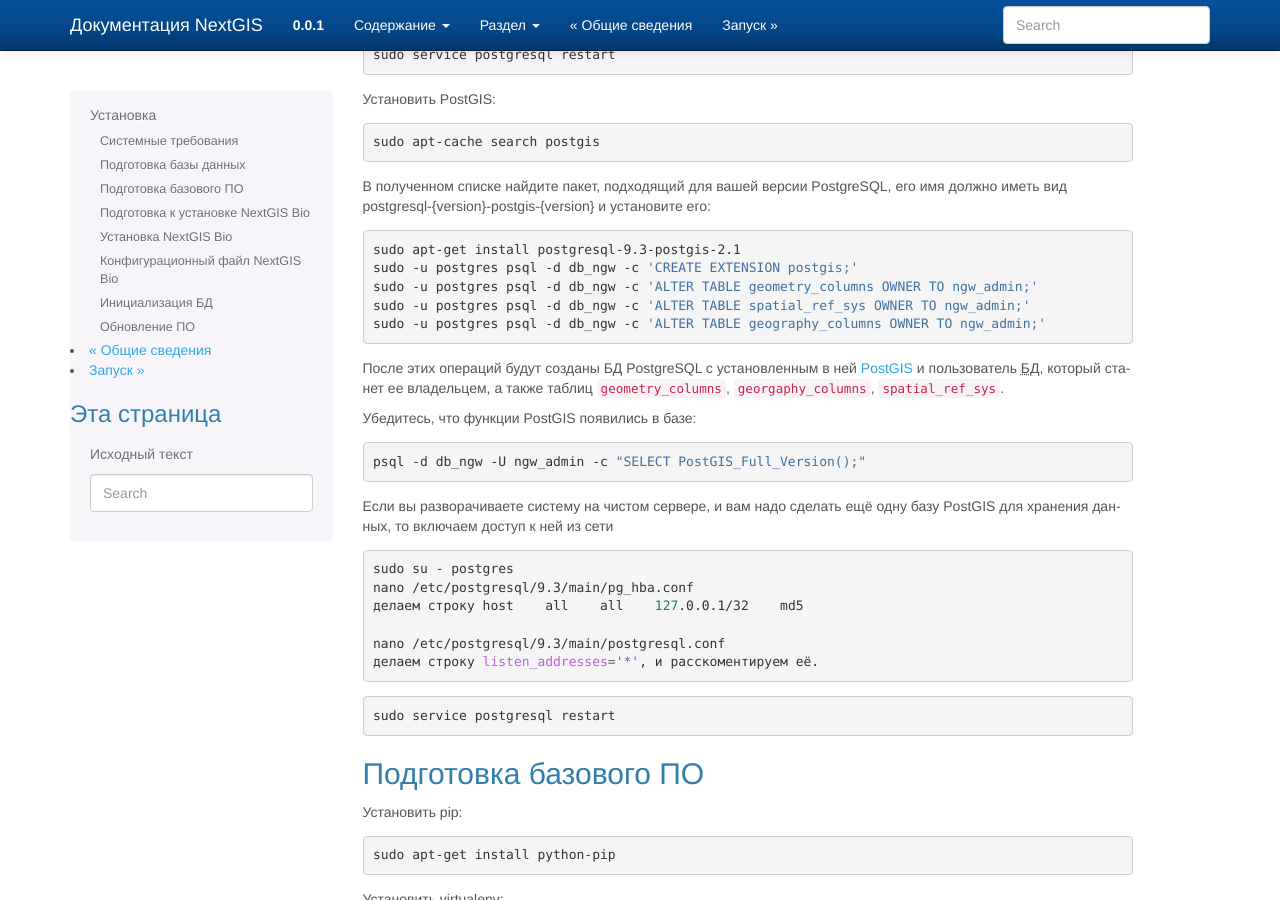
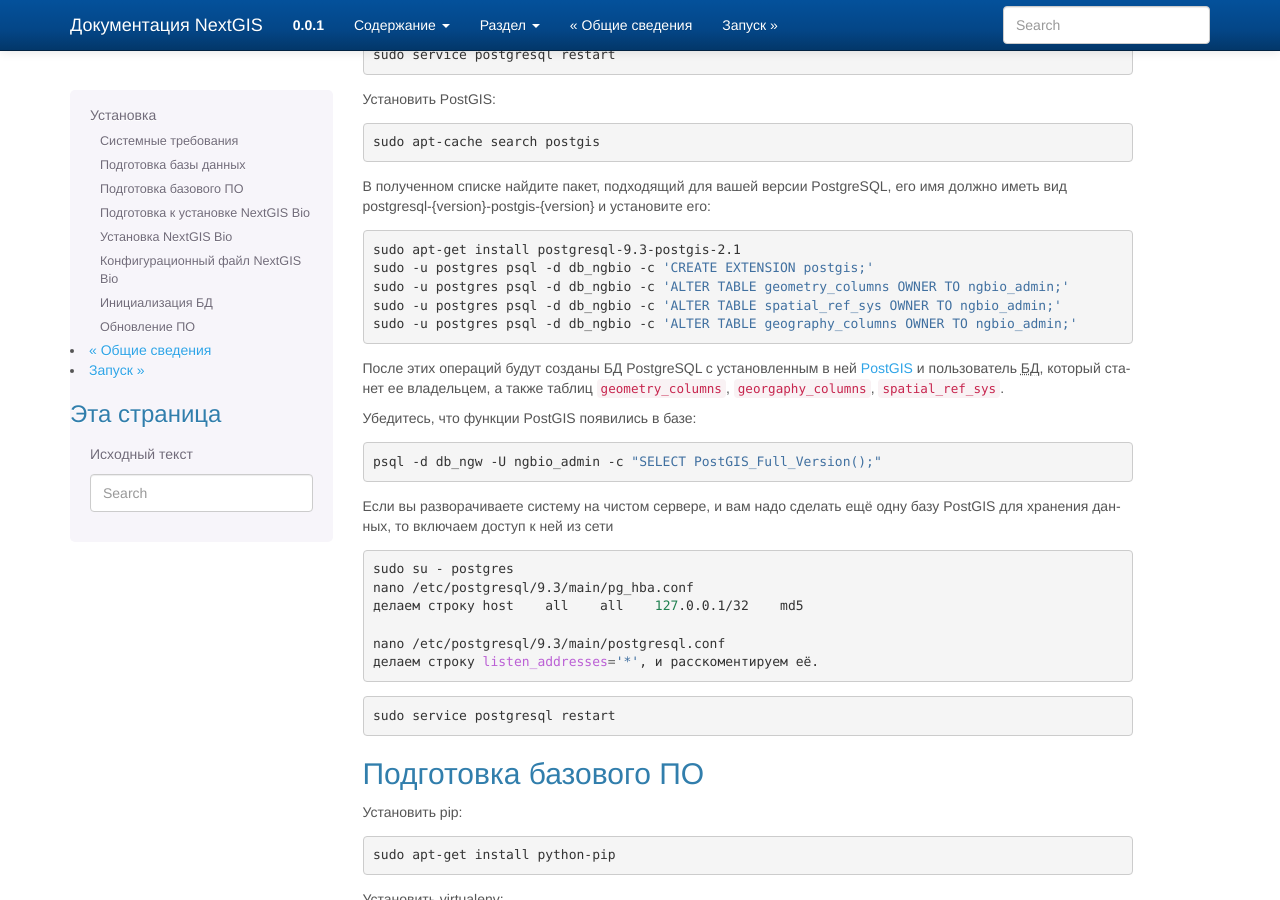
Before and after one commit to isabella232/docs_ngbio, a Sphinx documentation site: the page built from source/install.rst, in a window 1280 px wide and 900 px high, scrolled down 1296 px. Built offline with Sphinx 7.4.7, drawn with Linux system fonts in a browser that asks for light colours; formulas are drawn with MathJax 3.

Commit message:
fixed db name and username

```diff
--- a/source/install.rst
+++ b/source/install.rst
@@ -104,10 +104,10 @@
 .. code:: bash
 
     sudo apt-get install postgresql-9.3-postgis-2.1
-    sudo -u postgres psql -d db_ngw -c 'CREATE EXTENSION postgis;'
-    sudo -u postgres psql -d db_ngw -c 'ALTER TABLE geometry_columns OWNER TO ngw_admin;'
-    sudo -u postgres psql -d db_ngw -c 'ALTER TABLE spatial_ref_sys OWNER TO ngw_admin;'
-    sudo -u postgres psql -d db_ngw -c 'ALTER TABLE geography_columns OWNER TO ngw_admin;'
+    sudo -u postgres psql -d db_ngbio -c 'CREATE EXTENSION postgis;'
+    sudo -u postgres psql -d db_ngbio -c 'ALTER TABLE geometry_columns OWNER TO ngbio_admin;'
+    sudo -u postgres psql -d db_ngbio -c 'ALTER TABLE spatial_ref_sys OWNER TO ngbio_admin;'
+    sudo -u postgres psql -d db_ngbio -c 'ALTER TABLE geography_columns OWNER TO ngbio_admin;'
 
 После этих операций будут созданы БД PostgreSQL с установленным в ней
 :term:`PostGIS` и пользователь :abbr:`БД (база данных)`, который станет ее владельцем, а также
@@ -117,7 +117,7 @@
 
 .. code:: bash
 
-    psql -d db_ngw -U ngw_admin -c "SELECT PostGIS_Full_Version();"
+    psql -d db_ngw -U ngbio_admin -c "SELECT PostGIS_Full_Version();"
 
 Если вы разворачиваете систему на чистом сервере, и вам надо сделать ещё
 одну базу PostGIS для хранения данных, то включаем доступ к ней из сети
```
